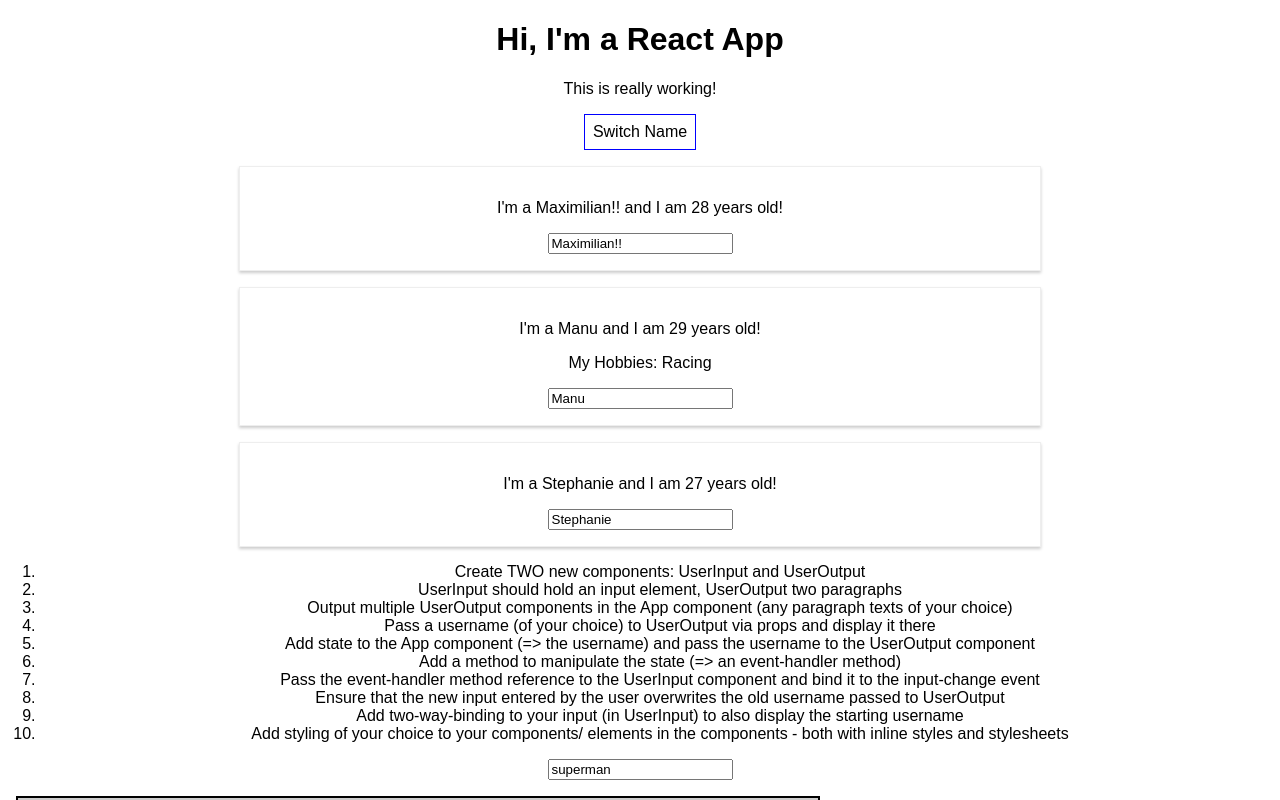
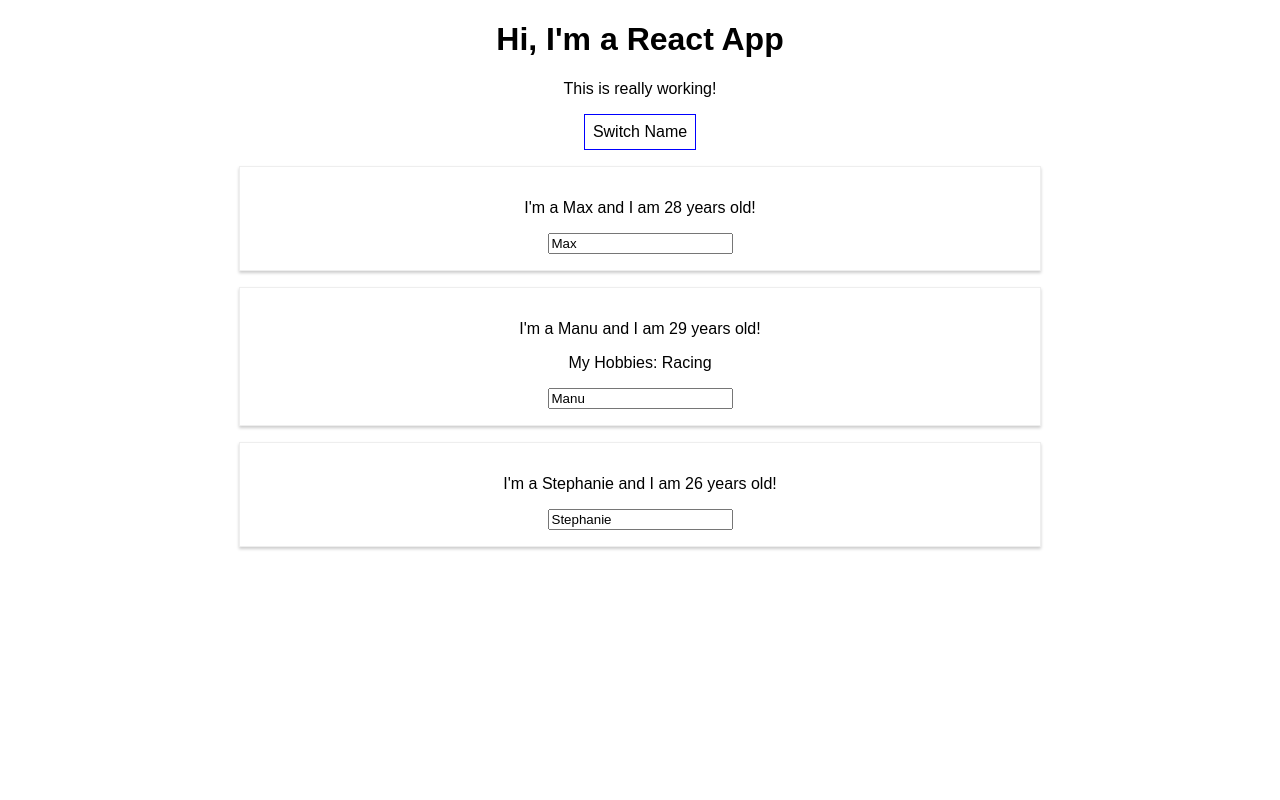
Before and after one commit to cultureweb/react-complete-guide, a React (Create React App) app: page / in a window 1280 px wide. Both pictures are taken after a click on the button "Switch Name". Shown: the top 800 px of the page. Built offline with nearby package versions, Linux system fonts and the light colour scheme.

Commit message:
toggle button to show a div all in render()

```diff
--- a/src/App.js
+++ b/src/App.js
@@ -1,8 +1,8 @@
 import React, { Component } from 'react'
 import './App.css'
 import Person from './Person/Person';
-import UserInput from './UserInput/UserInput'
-import UserOutput from './UserOutput/UserOutput.js'
+// import UserInput from './UserInput/UserInput'
+// import UserOutput from './UserOutput/UserOutput.js'
 
 export default class App extends Component {
   state = {
@@ -12,7 +12,8 @@ export default class App extends Component {
       { name: 'Manu', age: 29 },
       { name: 'Stephanie', age: 26 }
     ],
-    otherState: 'some other value'
+    otherState: 'some other value',
+    showPersons: false
   }
   switchNameHandler = (newName) => {
     // console.log('Was clicked!');
@@ -39,6 +40,11 @@ export default class App extends Component {
       username: event.target.value
     })
   }
+  togglePersonHandler = () =>{
+    const doesShow = this.state.showPersons;
+    this.setState({showPersons: !doesShow})
+  }
+
   render() {
     const style = {
       backgroundColor: 'white',
@@ -53,7 +59,9 @@ export default class App extends Component {
         <p>This is really working!</p>
         <button
           style={style}
-          onClick={() => this.switchNameHandler('Maximilian!!')}>Switch Name</button>
+          onClick={() => this.togglePersonHandler()}>Switch Name</button>
+       { this.state.showPersons ?
+         <div >
           <Person
             name={this.state.persons[0].name}
             age={this.state.persons[0].age} />
@@ -65,7 +73,10 @@ export default class App extends Component {
           <Person
             name={this.state.persons[2].name}
             age={this.state.persons[2].age} />
-        <ol>
+          </div> : null
+        }
+
+        {/* <ol>
           <li>Create TWO new components: UserInput and UserOutput</li>
           <li>UserInput should hold an input element, UserOutput two paragraphs</li>
           <li>Output multiple UserOutput components in the App component (any paragraph texts of your choice)</li>
@@ -80,7 +91,7 @@ export default class App extends Component {
         <UserInput changed={this.inputChangeHandler} currentName={this.state.username} />
         <UserOutput userName ={this.state.username}/>
         <UserOutput userName={this.state.username} />
-        <UserOutput userName="Max"/>
+        <UserOutput userName="Max"/> */}
       </div>
     )
   }
```
Lines whose indentation alone changed are shown as unchanged.
